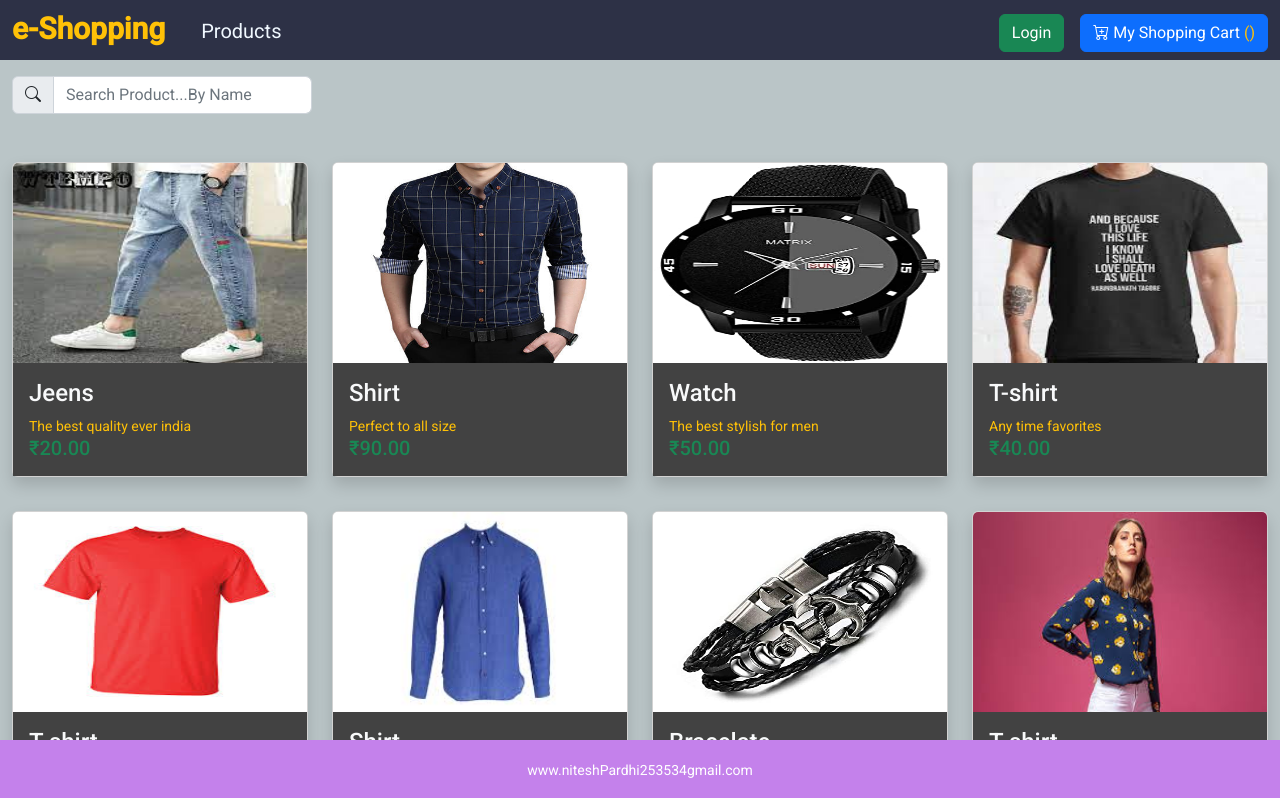
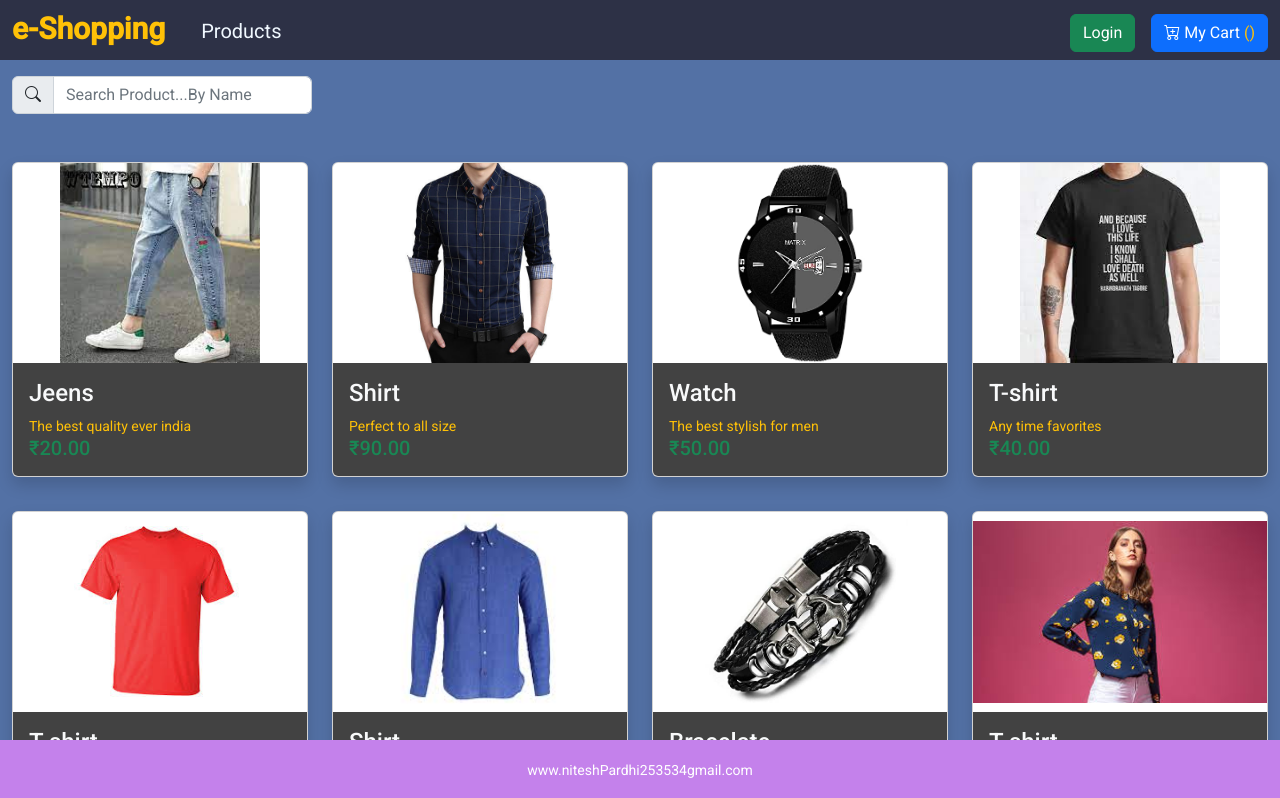
Before and after one commit to NiteshPardhi/eShopping-Cart, an Angular app: page /content in a window 1280 px wide. Shown: the top 798 px of the page. Built offline with nearby package versions, Linux system fonts and the light colour scheme.

Commit message:
changes for design and color

```diff
--- a/src/app/content/content.component.css
+++ b/src/app/content/content.component.css
@@ -1,25 +1,34 @@
-.container-fluid{
+.container-fluid {
     padding-bottom: 150px;
+    max-width: 1500px;
 }
-.input-group{
+.input-group {
   margin-top: 60px;
   width: 300px;
 }
-.btn-danger{
+.btn-danger {
   width: 150px;
   border-radius: 25px;
 }
-.btn:hover{
+.btn:hover {
   background-color: green;
 }
-.card{
+.card {
   box-shadow: 0 0.5rem 1rem rgba(0, 0, 0, 0.15);
+  overflow: hidden;
   margin-bottom: 10px;
+  transition: 0.6s linear;
+  &:hover {
+    transform: scale(1.02);
   }
-.card-body{
+}
+.card-body {
   background-color: #424242;
 }
-.error{
+.error {
   color: red;
   font-size: 20px;
 }
+.card-img-top {
+  object-fit: contain;
+}
--- a/src/app/content/content.component.html
+++ b/src/app/content/content.component.html
@@ -1,24 +1,31 @@
 <div class="container-fluid">
-
   <div class="input-group">
     <span class="input-group-text"><i class="bi bi-search"></i></span>
-        <input type="text" class="form-control" placeholder="Search Product...By Name" (keyup)="search($event)">
+    <input
+      type="text"
+      class="form-control"
+      placeholder="Search Product...By Name"
+      (keyup)="search($event)"
+    />
   </div>
 
   <div class="row mt-4">
     <div class="col-md-3 mt-4" *ngFor="let product of productArray">
-            <a style="cursor: pointer;" (click)="onSelectProduct(product.id,product.name,product.description)">
+      <a
+        style="cursor: pointer"
+        (click)="onSelectProduct(product.id, product.name, product.description)"
+      >
         <div class="card">
-                    <img src="{{product.img}}" class="card-img-top" height="200px">
+          <img src="{{ product.img }}" class="card-img-top" height="200px" />
           <div class="card-body">
             <div class="h4 text-light">
-                            {{product.name}}
+              {{ product.name }}
             </div>
             <div class="text-warning">
-                            {{product.description}}
+              {{ product.description }}
             </div>
             <span class="text-success h5">
-                            {{product.price | currency:'INR'}}
+              {{ product.price | currency : "INR" }}
             </span>
           </div>
         </div>
--- a/src/app/content/content.component.ts
+++ b/src/app/content/content.component.ts
@@ -13,7 +13,7 @@ export class ContentComponent implements OnInit {
   filterData: any = [];
   newArray: any = [];
 
-  constructor(private cartService: CartService, private router: Router) {}
+  constructor(private cartService: CartService, private router: Router) { }
 
   ngOnInit(): void {
     this.productArray = this.cartService.getProductsArray();
@@ -29,12 +29,12 @@ export class ContentComponent implements OnInit {
     });
   }
 
-  search(event: any) {
+  async search(event: any) {
     this.searchInput = event.target.value;
     console.log(this.searchInput);
 
-    this.filterData = this.newArray.filter((item: any) => {
-      return item.name.toLowerCase().includes(this.searchInput.toLowerCase());
+    this.filterData = await this.newArray.filter((item: any) => {
+      return item.name.toLowerCase().includes(this.searchInput.toLowerCase().trim());
     });
     this.productArray = this.filterData;
   }
--- a/src/app/header/header.component.html
+++ b/src/app/header/header.component.html
@@ -13,7 +13,7 @@
                 Logout
             </button>
             <button type="button" class="btn btn-primary" (click)="openCartDialog()">
-                <i class="bi bi-cart-plus"></i> My Shopping Cart <span
+                <i class="bi bi-cart-plus"></i> My Cart <span
                     class="badge-lg text-warning">({{noOfAddedProducts}})</span>
             </button>
         </div>
--- a/src/app/home/home.component.css
+++ b/src/app/home/home.component.css
@@ -12,8 +12,8 @@
   border-right: 0.15em; /* The typwriter cursor */
   white-space: nowrap; /* Keeps the content on a single line */
   margin: 0 auto; /* Gives that scrolling effect as the typing happens */
-  letter-spacing: 0.25em; /* Adjust as needed */
-  animation: typing 8.5s steps(90, end), blink-caret 0.75s step-end infinite;
+  letter-spacing: 0.15em; /* Adjust as needed */
+  animation: typing 8.9s steps(90, end) infinite;
 }
 
 /* The typing effect */
--- a/src/styles.css
+++ b/src/styles.css
@@ -7,5 +7,5 @@ body {
 body {
   margin: 0;
   font-family: Roboto, "Helvetica Neue", sans-serif;
-  background-color: #bac5c7;
+  background-color: #5371A5;
 }
```
Lines whose indentation alone changed are shown as unchanged.
